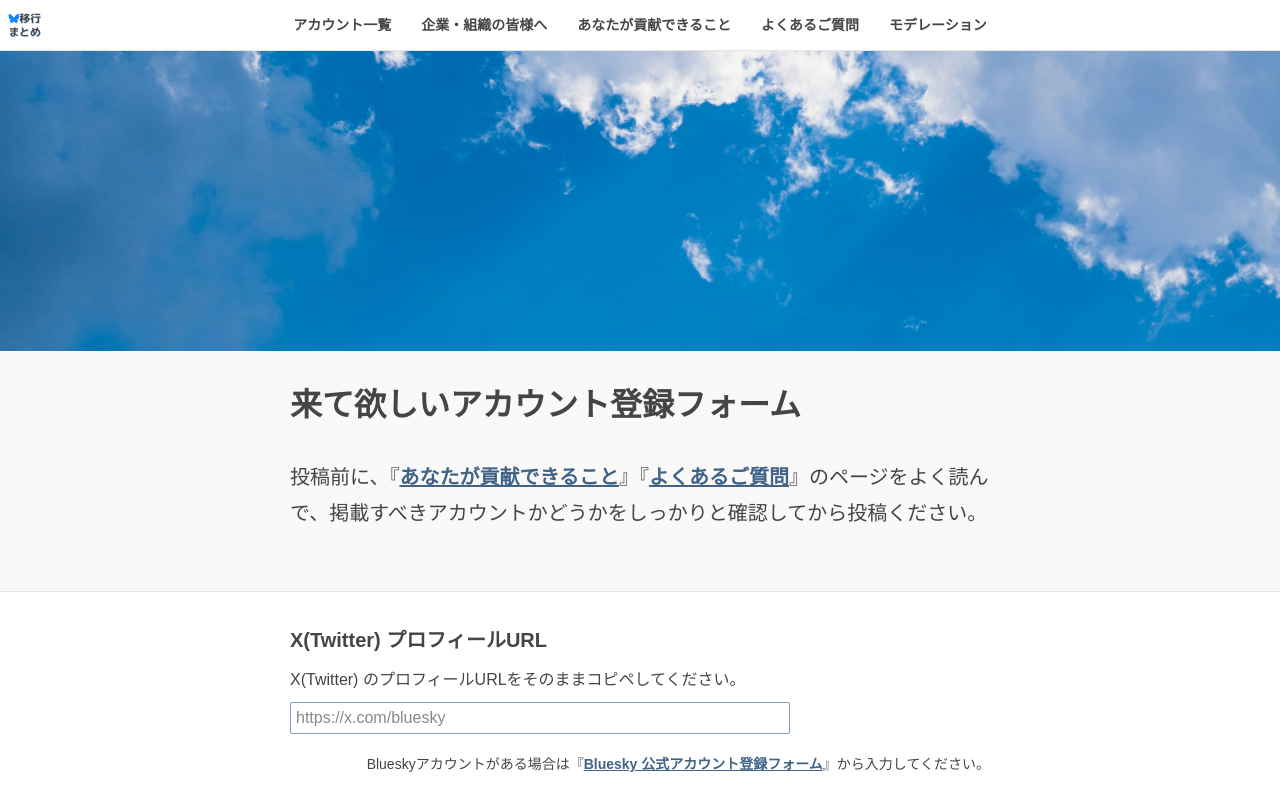
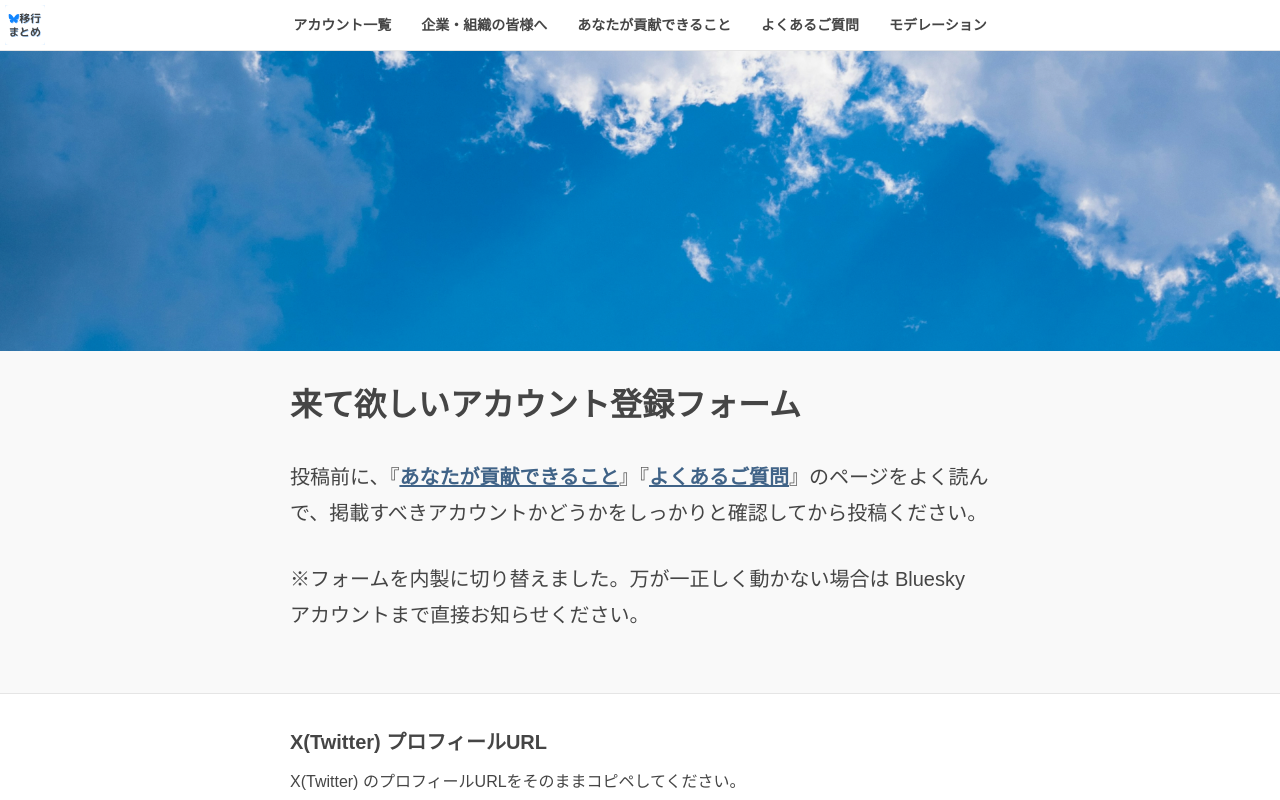
Before and after one commit to girigiribauer/bluesky-official-accounts, a Next.js app: page /contribution/request in a window 1280 px wide. Shown: the top 800 px of the page. Built offline with nearby package versions, Linux system fonts and the light colour scheme; no server answers.

Commit message:
フォーム注意書き追加

```diff
--- a/src/app/contribution/register/page.tsx
+++ b/src/app/contribution/register/page.tsx
@@ -48,6 +48,9 @@ export default function FormPage() {
               <a href="/faq">よくあるご質問</a>
               』のページをよく読んで、掲載すべきアカウントかどうかをしっかりと確認してから投稿ください。
             </p>
+            <p>
+              ※フォームを内製に切り替えました。万が一正しく動かない場合は Bluesky アカウントまで直接お知らせください。
+            </p>
           </section>
 
           <div className={styles.formArea}>
--- a/src/app/contribution/request/page.tsx
+++ b/src/app/contribution/request/page.tsx
@@ -48,6 +48,9 @@ export default function RequestPage() {
               <a href="/faq">よくあるご質問</a>
               』のページをよく読んで、掲載すべきアカウントかどうかをしっかりと確認してから投稿ください。
             </p>
+            <p>
+              ※フォームを内製に切り替えました。万が一正しく動かない場合は Bluesky アカウントまで直接お知らせください。
+            </p>
           </section>
 
           <div className={styles.formArea}>
```
